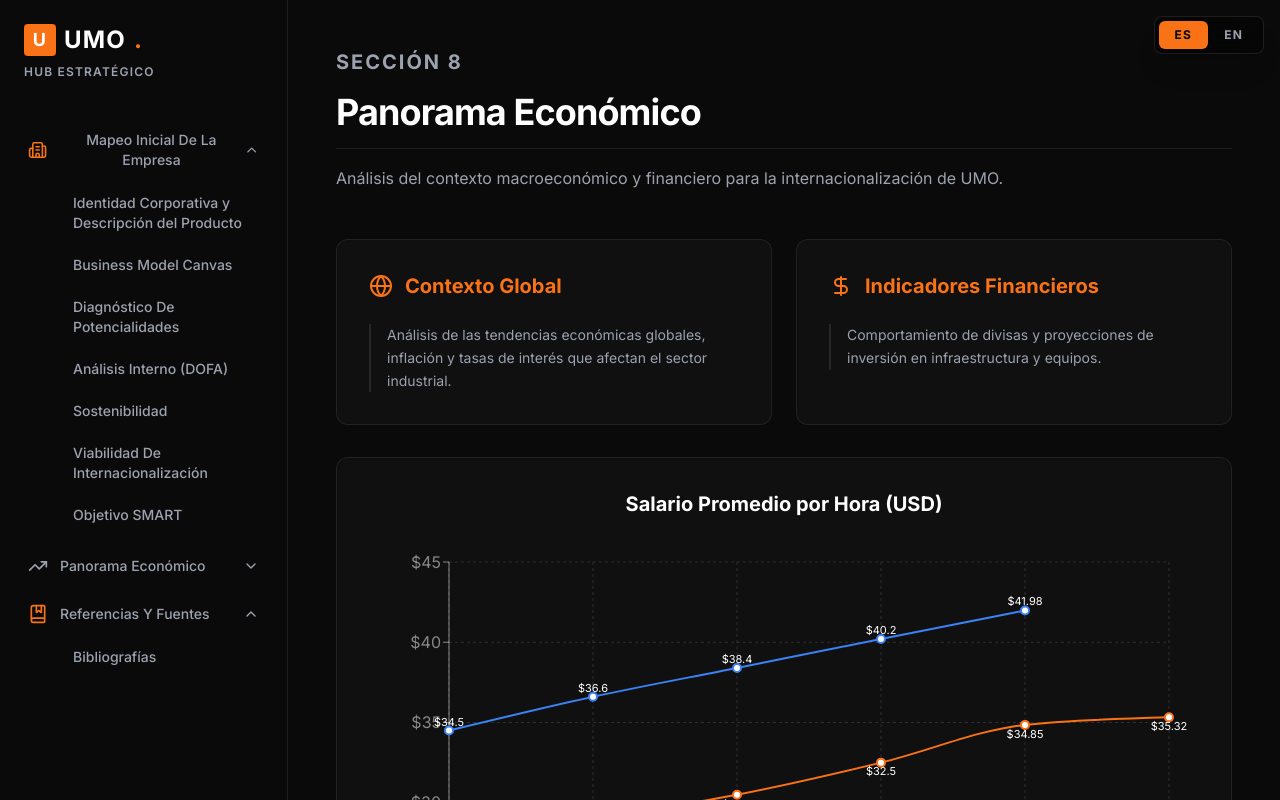
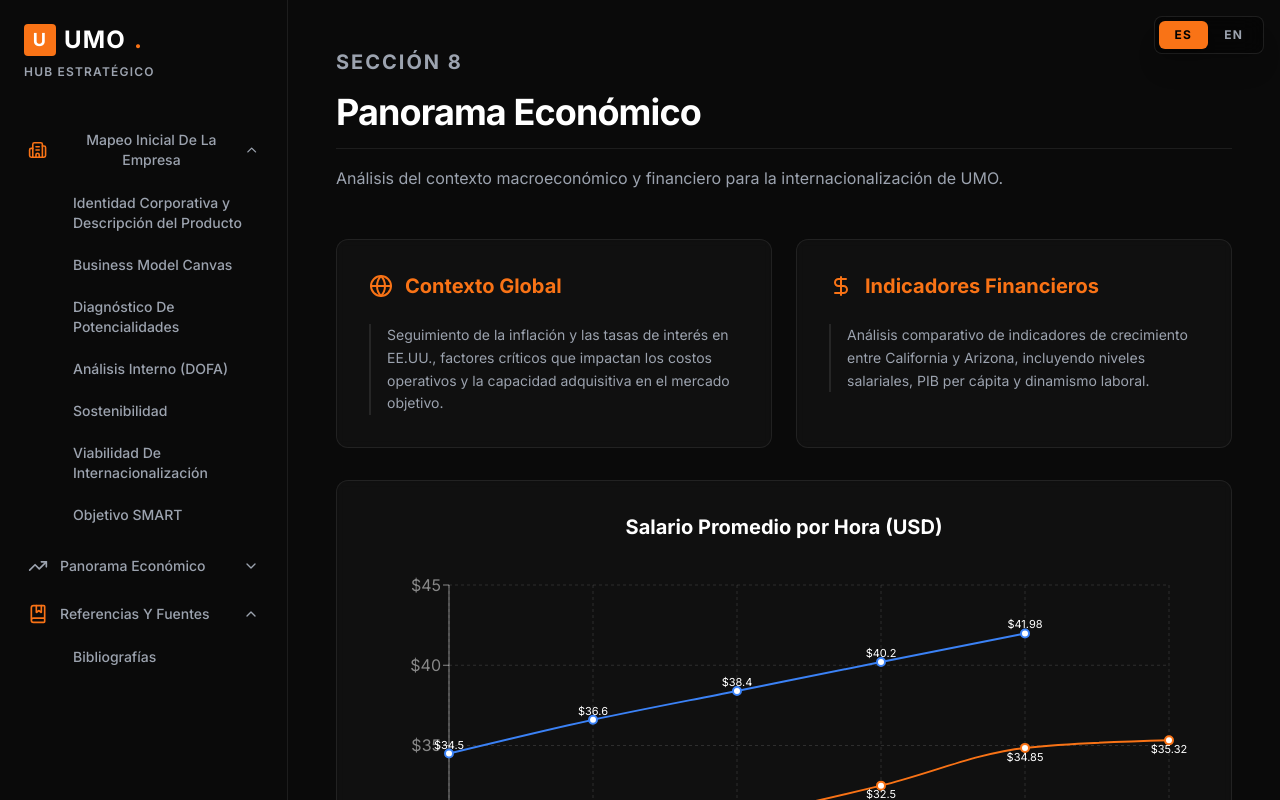
Before and after one commit to 4builes-crypto/Umo-internationalization, a React (Vite) app: page /economics in a window 1280 px wide. Shown: the top 800 px of the page. Built offline with nearby package versions, Linux system fonts and the light colour scheme.

Commit message:
docs: improve Economics intro boxes with more relevant descriptions

```diff
--- a/src/pages/Economics.tsx
+++ b/src/pages/Economics.tsx
@@ -34,8 +34,8 @@ export const Economics = () => {
           <div className="space-y-4 flex-1">
             <p className="text-sm text-textSecondary border-l-2 border-surfaceHover pl-4 leading-relaxed">
               {language === 'es'
-                ? 'Análisis de las tendencias económicas globales, inflación y tasas de interés que afectan el sector industrial.'
-                : 'Analysis of global economic trends, inflation, and interest rates affecting the industrial sector.'}
+                ? 'Seguimiento de la inflación y las tasas de interés en EE.UU., factores críticos que impactan los costos operativos y la capacidad adquisitiva en el mercado objetivo.'
+                : 'Monitoring inflation and interest rates in the US, critical factors impacting operating costs and purchasing power in the target market.'}
             </p>
           </div>
         </motion.div>
@@ -52,8 +52,8 @@ export const Economics = () => {
           <div className="space-y-4 flex-1">
             <p className="text-sm text-textSecondary border-l-2 border-surfaceHover pl-4 leading-relaxed">
               {language === 'es'
-                ? 'Comportamiento de divisas y proyecciones de inversión en infraestructura y equipos.'
-                : 'Currency behavior and investment projections in infrastructure and equipment.'}
+                ? 'Análisis comparativo de indicadores de crecimiento entre California y Arizona, incluyendo niveles salariales, PIB per cápita y dinamismo laboral.'
+                : 'Comparative analysis of growth indicators between California and Arizona, including wage levels, GDP per capita, and labor market dynamism.'}
             </p>
           </div>
         </motion.div>
```
